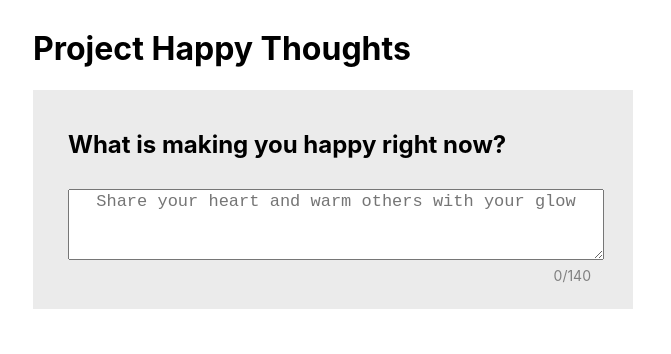
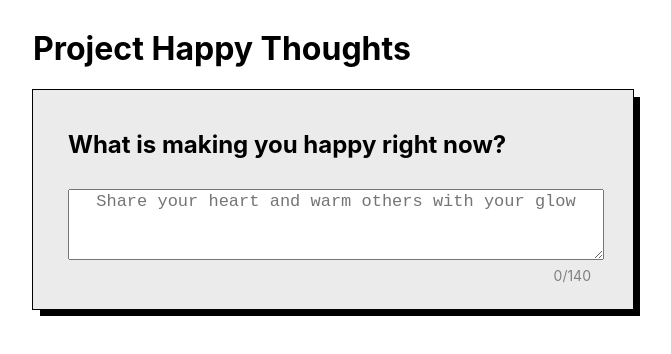
Before and after one commit to Technigo/project-happy-thoughts-vite, a React (Vite) app: page / in a window 1280 px wide. Shown: the top 354 px of the page, without its empty margins (307-978 px from the left). Built offline with nearby package versions, Linux system fonts and the light colour scheme.

Commit message:
added useEffect to track total characters

```diff
--- a/src/components/writeAPost/WriteAPost.jsx
+++ b/src/components/writeAPost/WriteAPost.jsx
@@ -1,20 +1,42 @@
 import "./writeapost.css";
-import { useState } from "react";
+import { useState, useEffect } from "react";
 
 export const WriteAPost = () => {
   const [totalCharacters, setTotalCharacters] = useState(0);
+
+  const [exceedLimit, setExceedLimit] = useState(false);
+
+  useEffect(() => {
+    if (totalCharacters > 140) {
+      setExceedLimit(true);
+    } else if (totalCharacters <= 140) {
+      setExceedLimit(false);
+    }
+  }, [totalCharacters]);
 
   return (
     <div className="editor-container">
       <h2>What is making you happy right now?</h2>
       <textarea
-        style={{ color: totalCharacters > 140 ? "red" : "grey" }}
         type="text"
         className="comment-box"
         placeholder="Share your heart and warm others with your glow"
         onChange={(e) => setTotalCharacters(e.target.value.length)}
       />
-      <p className="charCount">{totalCharacters}/140</p>
+      <div className="postInfo">
+        <p
+          className="messageTooLong"
+          style={{ display: exceedLimit ? "flex" : "none" }}
+        >
+          Your message is too long 😔
+        </p>
+        <p
+          className="charCount"
+          style={{ color: exceedLimit ? "red" : "grey" }}
+        >
+          {totalCharacters}/140
+        </p>
+      </div>
     </div>
   );
 };
--- a/src/components/writeAPost/writeapost.css
+++ b/src/components/writeAPost/writeapost.css
@@ -4,6 +4,8 @@
   background-color: #ebebeb;
   width: 530px;
   padding: 20px 35px;
+  outline: 1px solid black;
+  box-shadow: 7px 7px black;
 }
 
 .comment-box {
@@ -15,10 +17,19 @@
   text-align: center;
 }
 
+.postInfo {
+  display: flex;
+  justify-content: flex-end;
+}
+
+.charCount,
+.messageTooLong {
+  font-size: 14px;
+  margin: 5px 7px;
+  color: grey;
+}
+
 .charCount {
   display: flex;
-  align-self: flex-end;
-  color: grey;
-  font-size: 14px;
-  margin: 5px 7px;
+  justify-content: flex-end;
 }
```
